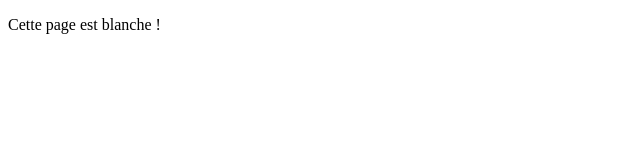
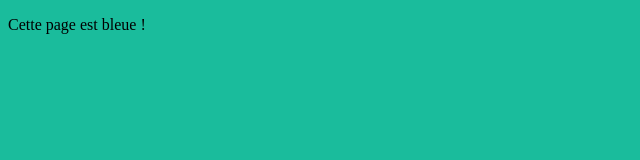
Before and after one commit to SeraphinDalberto/essaiBTSSNSeraphin, a plain HTML site: page index.html in a window 1280 px wide. Shown: the whole page, without its empty margins (0-640 px from the left). Drawn offline with Linux system fonts and the light colour scheme.

Commit message:
Deuxième version de la page : fond bleu

```diff
--- a/index.html
+++ b/index.html
@@ -1,9 +1,9 @@
 <!DOCTYPE html>
 <html>
 	<head>
-		<title>Page blanche</title>
+		<title>Page bleue</title>
 	</head>
-	<body>
-		<p>Cette page est blanche !</p>
+	<body style="background-color: #1ABC9C">
+		<p>Cette page est bleue !</p>
 	</body>
 </html>
```
